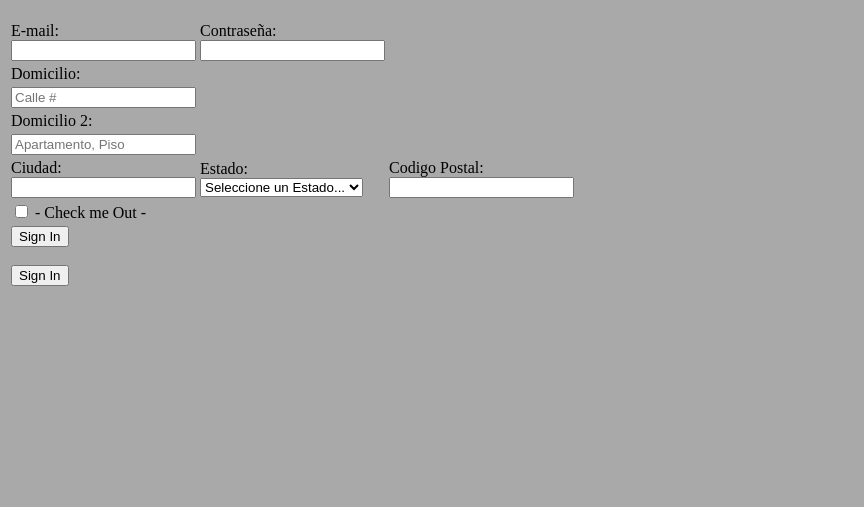
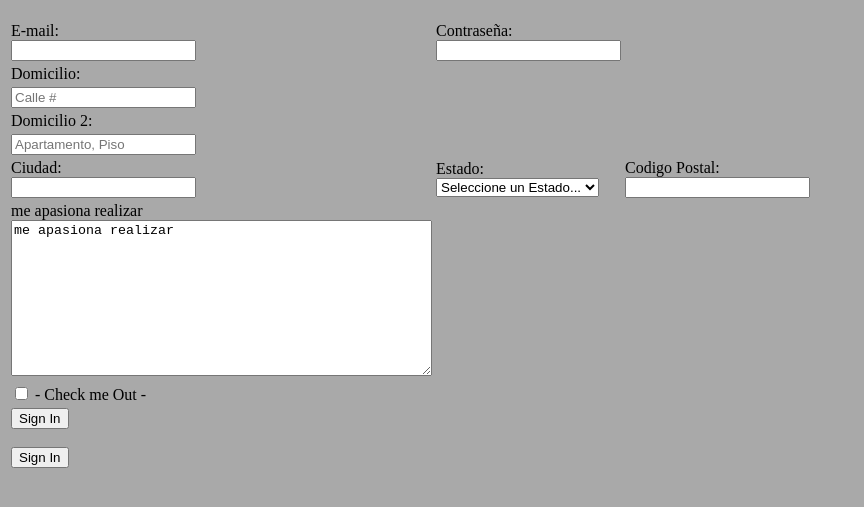
Before and after one commit to cgornelass/intro_web, a plain HTML site: page formulario_reto.html in a window 1280 px wide. Shown: the part 79-586 px from the top of the page, without its empty margins (0-864 px from the left). Drawn offline with Linux system fonts and the light colour scheme.

Commit message:
codigo_daniel

```diff
--- a/formulario_reto.html
+++ b/formulario_reto.html
@@ -61,6 +61,8 @@
                     <input type="text" id="codigo_postal" name="codigo_postal" value="">
                 </td>
                 </tr>
+                     <td>  <label for="interes">me apasiona realizar</label><br>
+    <textarea placeholder="lo que me gusta hacer es..." name="interes" id="interes" cols="50" rows="10">me apasiona realizar </textarea></td>
                 <tr>
                     <td>
                     <input type="checkbox" id="check" name="check" value="check">
```
